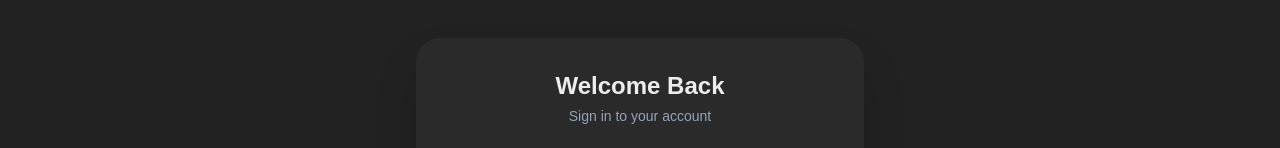
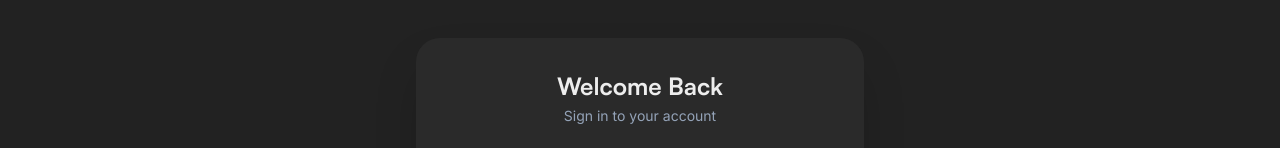
Before and after one commit to Swift-Food/events-website, a Next.js app: page /auth in a window 1280 px wide. Shown: the part 127-275 px from the top of the page. Built offline with nearby package versions, Linux system fonts and the light colour scheme; no server answers.

Commit message:
Application of fonts. Feel free to clean up

```diff
--- a/src/styles/globals.css
+++ b/src/styles/globals.css
@@ -1,4 +1,40 @@
 @import "tailwindcss";
+
+/* Inter - for body text */
+@font-face {
+  font-family: 'Inter';
+  src: url('./Inter Font/Inter-VariableFont_opsz,wght.ttf') format('truetype');
+  font-weight: 100 900;
+  font-style: normal;
+  font-display: swap;
+}
+
+@font-face {
+  font-family: 'Inter';
+  src: url('./Inter Font/Inter-Italic-VariableFont_opsz,wght.ttf') format('truetype');
+  font-weight: 100 900;
+  font-style: italic;
+  font-display: swap;
+}
+
+/* Satoshi - for headers */
+@font-face {
+  font-family: 'Satoshi';
+  src: url('./Satoshi_Complete/Fonts/WEB/fonts/Satoshi-Bold.woff2') format('woff2'),
+       url('./Satoshi_Complete/Fonts/WEB/fonts/Satoshi-Bold.woff') format('woff');
+  font-weight: 700;
+  font-style: normal;
+  font-display: swap;
+}
+
+@font-face {
+  font-family: 'Satoshi';
+  src: url('./Satoshi_Complete/Fonts/WEB/fonts/Satoshi-Regular.woff2') format('woff2'),
+       url('./Satoshi_Complete/Fonts/WEB/fonts/Satoshi-Regular.woff') format('woff');
+  font-weight: 400;
+  font-style: normal;
+  font-display: swap;
+}
 
 @theme {
   --color-background: #222222;
@@ -15,18 +51,18 @@
   --color-border: #334155;
   --color-toggle-inactive: #404040;
   --color-button-inactive: #3a3a3a;
-  --font-sans: var(--font-geist-sans);
+  --font-sans: 'Inter', sans-serif;
+  --font-heading: 'Satoshi', sans-serif;
   --font-mono: var(--font-geist-mono);
 }
 
 body {
   background: var(--color-background);
   color: var(--color-foreground);
-  font-family: Arial, Helvetica, sans-serif;
+  font-family: var(--font-sans);
 }
 
-
-/*
-Headers - Satoshi bold
-Everything else - Inter
-*/
+h1, h2, h3, h4, h5, h6 {
+  font-family: var(--font-heading);
+  font-weight: 700;
+}
```
